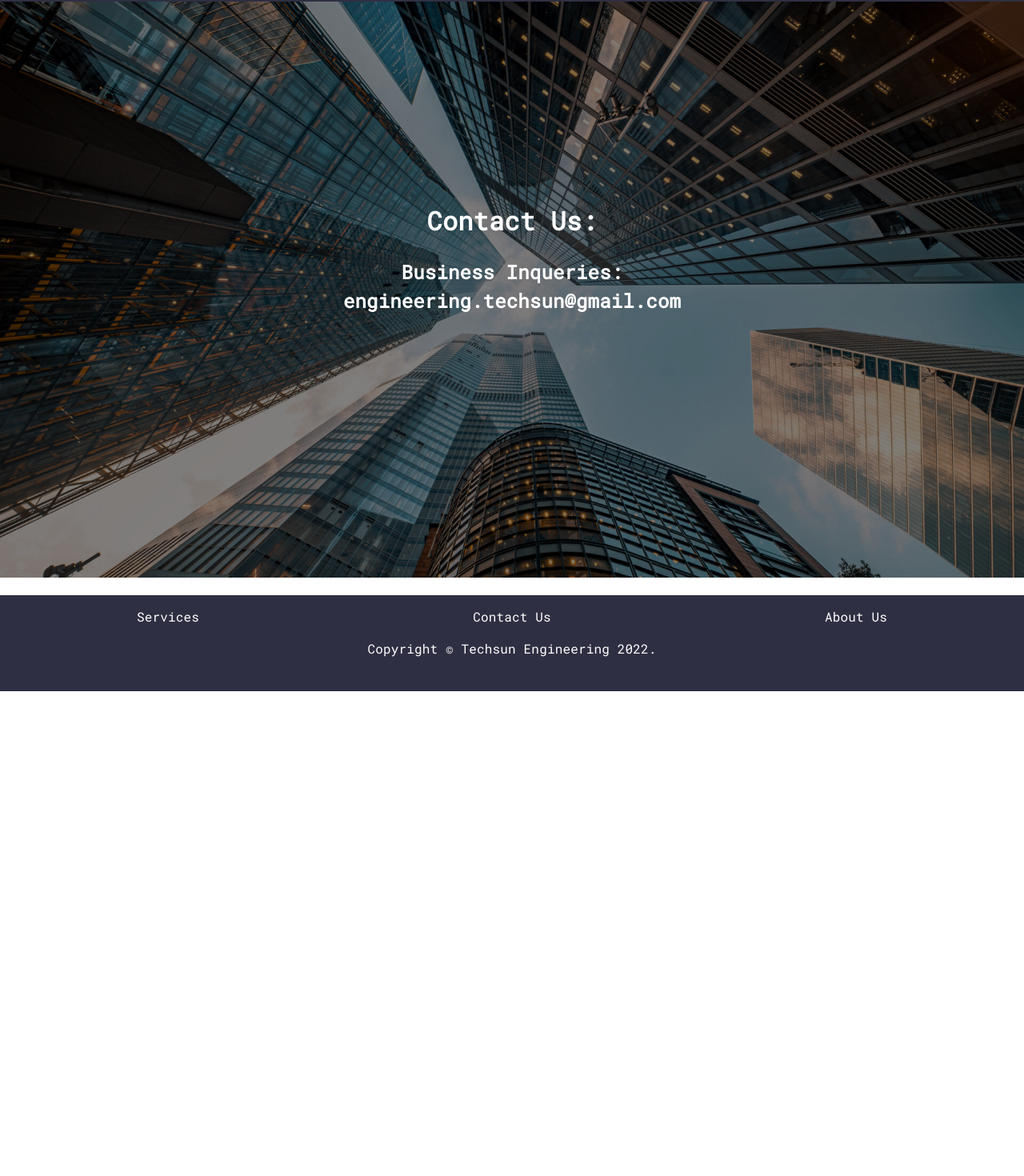
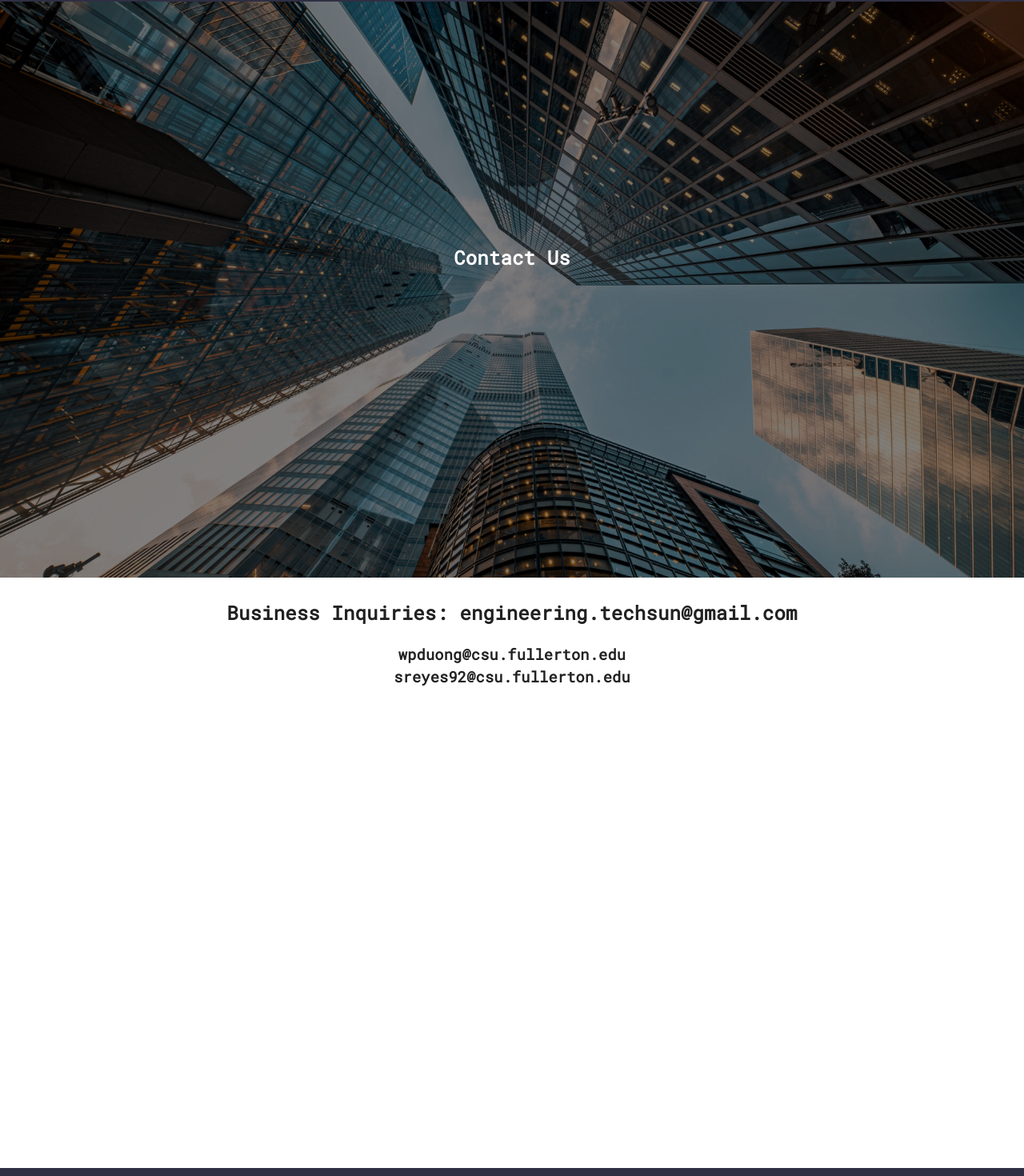
Before and after one commit to Wpduong159/TechsunReact, a React (Create React App) app: page /contactus in a window 1280 px wide. Shown: the part 78-1548 px from the top of the page at 80% size. Before the commit the page ends 942 px from the top, so only its background shows below. Built offline with nearby package versions, Linux system fonts and the light colour scheme.

Commit message:
New layout wanted

```diff
--- a/src/App.css
+++ b/src/App.css
@@ -56,7 +56,7 @@ nav {
     background-color: rgb(47, 47, 67);
     position: relative;
     width: 100%;
-    min-height: 15vh;
+    min-height: 5vh;
     bottom: 0;
 }
 
@@ -179,6 +179,13 @@ nav {
 
 }
 
+.emailSection{
+    min-height: 87vh;
+    width: 100%;
+    margin: auto;
+    text-align: center;
+}
+/*Services page */
 .office{
     filter: brightness(75%);
     width: 100%;
@@ -195,7 +202,7 @@ nav {
     left: 50%;
     transform: translate(-50%,-50%);
 }
-
+ /* About us page*/
 .clothing{
     width: 100%;
     object-fit: cover;
@@ -211,3 +218,5 @@ nav {
     left: 50%;
     transform: translate(-50%,-50%);
 }
+
+/* Images for place holders */
--- a/src/pages/ContactUs.js
+++ b/src/pages/ContactUs.js
@@ -5,13 +5,19 @@ import {Skyward} from '../images/imageIndex';
 function ContactUs(){
     return(
         <div>
+            <section className= "top">
+                <img className = "skyward" src={Skyward} alt = "Skyline background" />
+                <div className="contactTitle">
+                    <h1>Contact Us</h1>
+                </div>
+            </section>
+            <section className="emailSection">
+                <h2> Business Inquiries: engineering.techsun@gmail.com</h2>
+                <h3>wpduong@csu.fullerton.edu <br></br>
+                    sreyes92@csu.fullerton.edu
+                </h3>
 
-            <img className = "skyward" src={Skyward} alt = "Skyline background" />
-            <div className="contactTitle">
-                <h1>Contact Us:</h1>
-                <h2> Business Inqueries: engineering.techsun@gmail.com</h2>
-
-            </div>
+            </section>
         </div>
     );
 }
--- a/src/pages/Services.js
+++ b/src/pages/Services.js
@@ -1,6 +1,13 @@
 import React from "react";
 import '../App.css';
+import Stack from "@mui/material/Stack";
+import Item from "@mui/material/ListItem";
 import { Office, Tanjiro, Whatif } from "../images/imageIndex";
+
+
+
+
+
 
 function Services(){
     return(
@@ -8,16 +15,10 @@ function Services(){
             <img className = "office" src={Office} alt = "Office backgroud" />
             <div className="servicesTitle">
                 <h1>Services Page</h1>
-                <div className="sideBySide">
-                    <div class='row'>
-                        <div class='column'>
-                            <img src={Whatif} alt = "The matrix scene"/>
-                        </div>
-                        <div class = 'column'>
-                            <img src={Tanjiro} alt = "Demon Slayer anime"/>
-                        </div>
-                    </div>
-                </div>
+                <Stack direction='row' spacing={12}>
+                    <Item md><img className = "tanjiro" src={Tanjiro} alt = "Demon Slayer Anime" /></Item>
+                    <Item md><img className = "whatif" src={Whatif} alt = "Meme" /></Item>
+                </Stack>
             </div>
         </div>
     );
```
